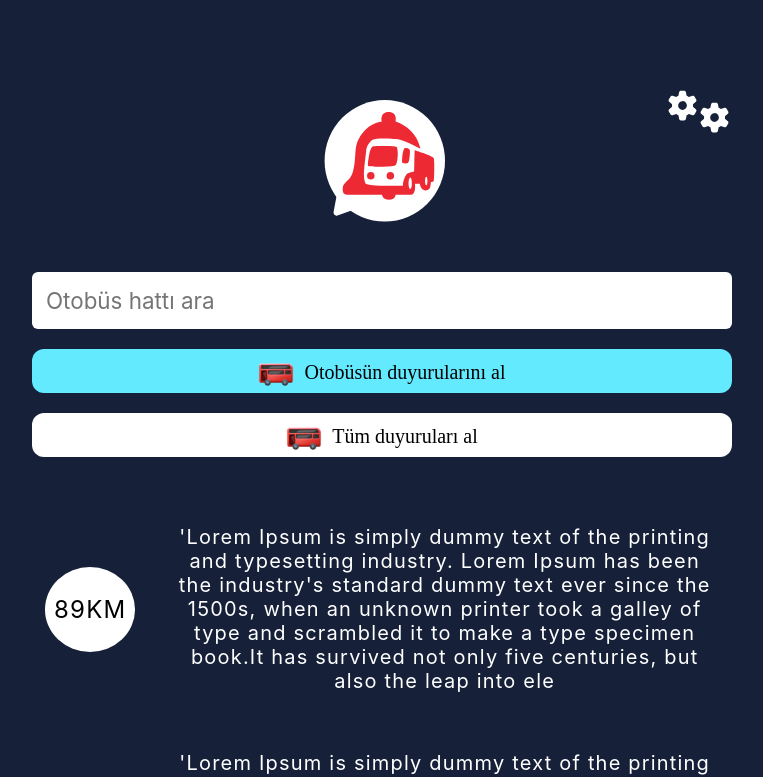
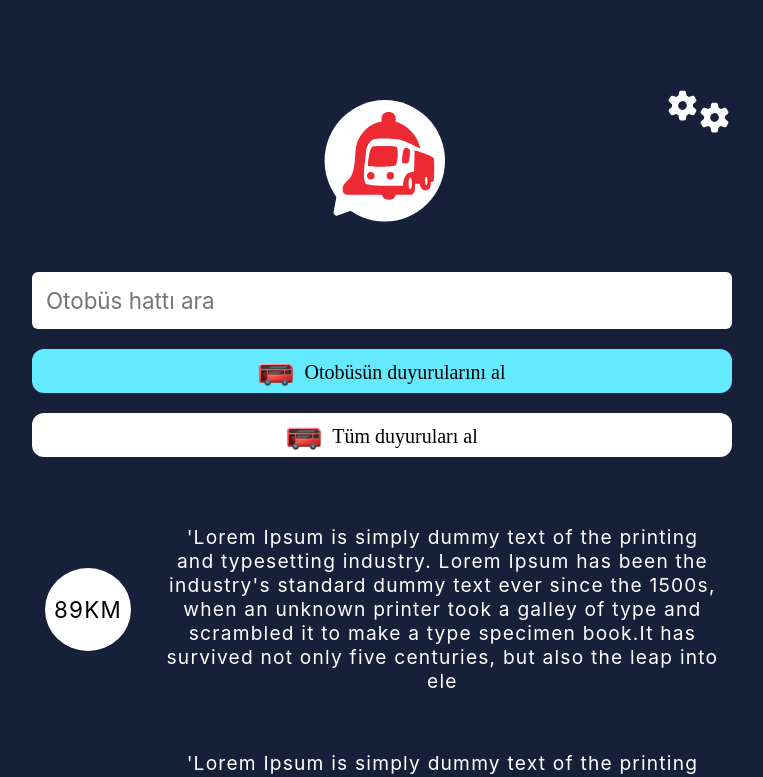
Before and after one commit to yasinkarax/iettduyuru.app, a Vue app: page / in a window 1280 px wide. Shown: the top 777 px of the page, without its empty margins (258-1021 px from the left). Built offline with nearby package versions, Linux system fonts and the light colour scheme.

Commit message:
Style(ui): assign values as sass(css) variables instead of fixed values

```diff
--- a/src/components/announcement.vue
+++ b/src/components/announcement.vue
@@ -37,10 +37,10 @@ export default {
  color: #000
  text-transform: uppercase
  font-family: "SF Pro Text"
- font-size: 1.5rem
+ font-size: $fontSizeHead
 
 #busAnno
-  font-size: 20px
+  font-size: $fontSizeContent
   font-family: $fontFamily
   color: #fff
   text-align: center
```
